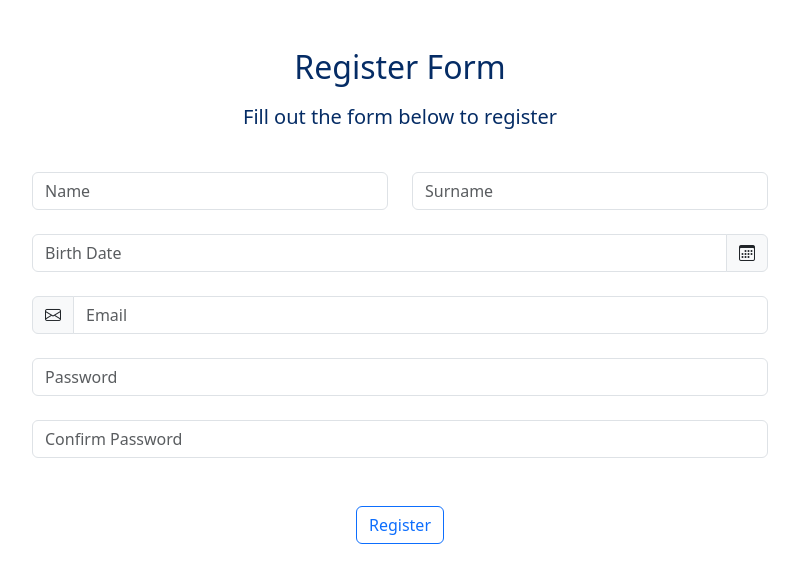
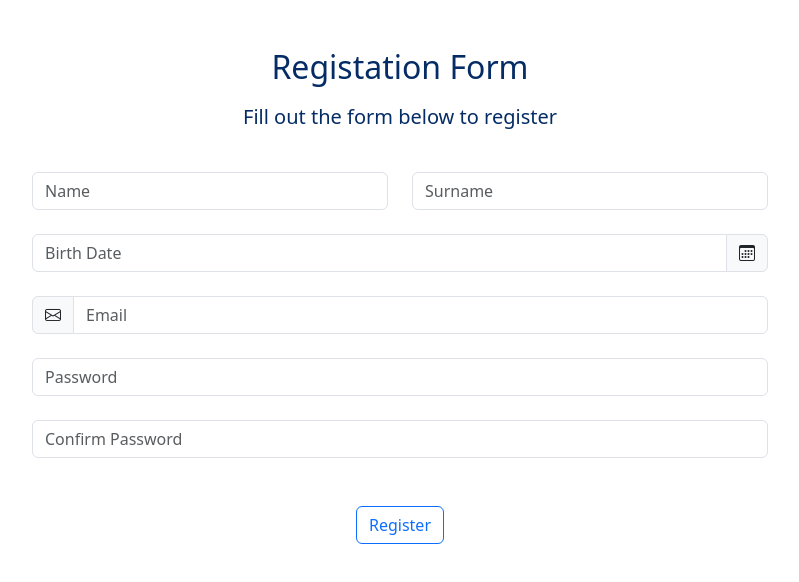
Before and after one commit to Sara-c9/Code-Space-Induction-Test, a plain HTML site: page Project 1/register.html in a window 1280 px wide. Shown: the whole page, without its empty margins (240-1039 px from the left). Drawn offline with nearby package versions, Linux system fonts and the light colour scheme.

Commit message:
text change

```diff
--- a/Project 1/register.html
+++ b/Project 1/register.html
@@ -10,7 +10,7 @@
     <section id="registration">
         <div class="container-lg">
             <div class="text-center mt-5 text-primary-emphasis">
-                <h2> Register Form</h2>
+                <h2> Registation Form</h2>
                 <p class="lead mt-3"> Fill out the form below to register</p>
             </div>
             <div class="row justify-content-center">
```
